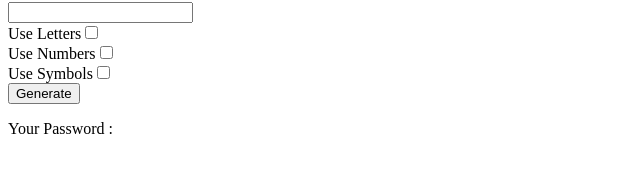
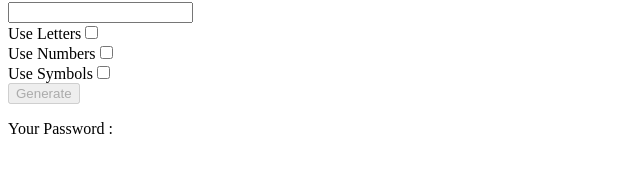
Before and after one commit to Rangarkz/passwordGenerator, an Angular app: page / in a window 1280 px wide. Shown: the part 112-285 px from the top of the page, without its empty margins (0-640 px from the left). Built offline with nearby package versions, Linux system fonts and the light colour scheme.

Commit message:
disable the button for not entering any length

```diff
--- a/src/app/app.component.html
+++ b/src/app/app.component.html
@@ -17,7 +17,7 @@
   <input (change)="changeUseSymbols()" type="checkbox">
 </div>
 <div>
-  <button (click)="generate()">Generate</button>
+  <button [disabled]="!passwordLength" (click)="generate()">Generate</button>
 </div>
 <div>
   <p>Your Password : {{generatedPassword}}</p>
```
